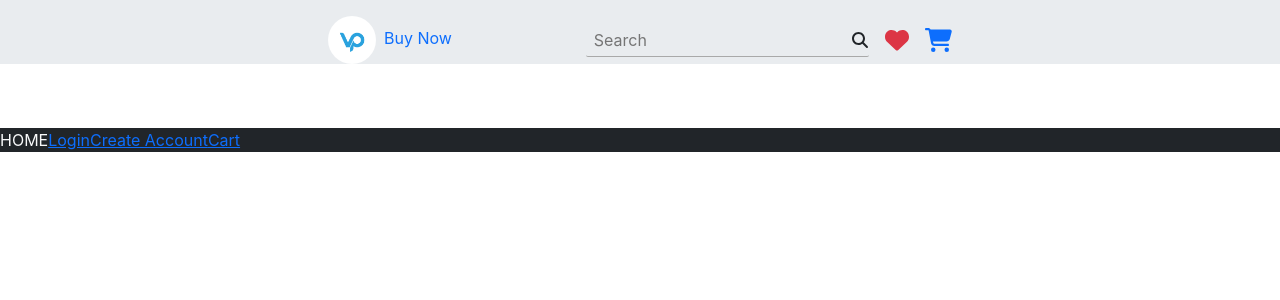
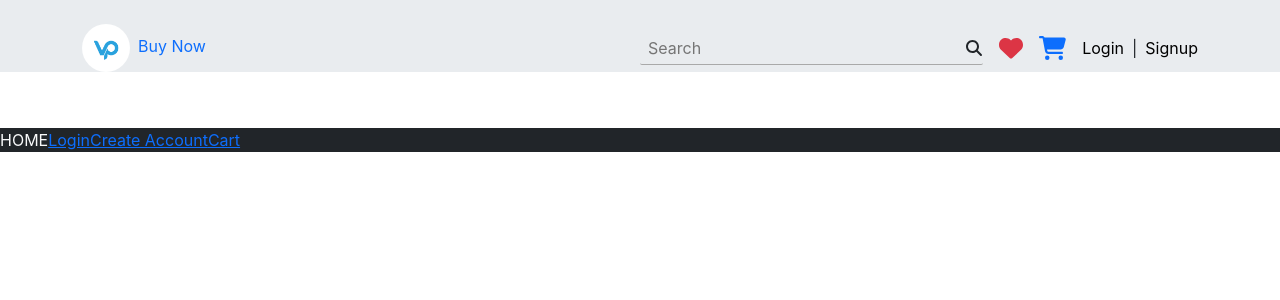
Before and after one commit to vaibhavpandeyprayag/e-commerce-client, a React (Create React App) app: page / in a window 1280 px wide. Shown: the top 300 px of the page. Built offline with nearby package versions, Linux system fonts and the light colour scheme; no server answers.

Commit message:
Added React Context for Auth

```diff
--- a/src/App.css
+++ /dev/null
@@ -1,38 +0,0 @@
-.App {
-  text-align: center;
-}
-
-.App-logo {
-  height: 40vmin;
-  pointer-events: none;
-}
-
-@media (prefers-reduced-motion: no-preference) {
-  .App-logo {
-    animation: App-logo-spin infinite 20s linear;
-  }
-}
-
-.App-header {
-  background-color: #282c34;
-  min-height: 100vh;
-  display: flex;
-  flex-direction: column;
-  align-items: center;
-  justify-content: center;
-  font-size: calc(10px + 2vmin);
-  color: white;
-}
-
-.App-link {
-  color: #61dafb;
-}
-
-@keyframes App-logo-spin {
-  from {
-    transform: rotate(0deg);
-  }
-  to {
-    transform: rotate(360deg);
-  }
-}
--- a/src/App.tsx
+++ b/src/App.tsx
@@ -1,6 +1,4 @@
-import React, { useEffect } from "react";
 import { Routes, Route } from "react-router-dom";
-import "./App.css";
 import AuthPage from "./pages/authPage/AuthPage";
 import { library } from "@fortawesome/fontawesome-svg-core";
 import { fab } from "@fortawesome/free-brands-svg-icons";
--- /dev/null
+++ b/src/components/NavBar.module.css
@@ -0,0 +1,45 @@
+.formControlCustom {
+  width: 100%;
+  color: black;
+  background-color: transparent;
+  border-left: 0;
+  border-top: 0;
+  border-right: 0;
+  border-bottom: 1px solid darkgray;
+  padding: 0.3rem 1.7rem 0.3rem 0.5rem;
+  border-radius: 2px;
+  outline: 0;
+}
+
+.loginSignupLinks1 {
+  display: flex;
+  gap: 0.5rem;
+}
+.loginSignupLinks2 {
+  display: flex;
+  gap: 0.5rem;
+}
+
+/* sm */
+@media (min-width: 576px) {
+}
+
+/* md */
+@media (min-width: 768px) {
+  .loginSignupLinks1 {
+    display: none;
+  }
+}
+@media (max-width: 767px) {
+  .loginSignupLinks2 {
+    display: none;
+  }
+}
+
+/* lg */
+@media (min-width: 992px) {
+}
+
+/* xl */
+@media (min-width: 1200px) {
+}
--- a/src/components/NavBar.tsx
+++ b/src/components/NavBar.tsx
@@ -1,6 +1,6 @@
-import { useEffect } from "react";
+import { useContext, useEffect } from "react";
 import websiteLogo from "../resources/websiteTempLogo.jpg";
-import "./NavBar.css";
+import css from "./NavBar.module.css";
 import { Link } from "react-router-dom";
 import { FontAwesomeIcon } from "@fortawesome/react-fontawesome";
 import {
@@ -8,25 +8,43 @@ import {
   faHeart,
   faMagnifyingGlass,
 } from "@fortawesome/free-solid-svg-icons";
+import { AuthContext } from "../contexts";
 
 function NavBar() {
+  const { authState, setAuthState } = useContext(AuthContext);
   useEffect(() => {
     console.log("NavBar rendered.");
+    console.log(authState);
   }, []);
   return (
-    <div className="w-custom">
-      <div className="d-flex justify-content-between align-items-center">
+    <div className="container-md pt-4">
+      <div className="d-flex flex-md-row flex-column justify-content-between align-items-center">
+        <div className="d-flex w-100 justify-content-between align-items-baseline">
           <Link to="/" className="text-decoration-none">
             <img
-            className="rounded-5 me-2"
+              className="rounded-circle me-2"
               style={{ width: "3rem" }}
               src={websiteLogo}
             />
             Buy Now
+            {authState.firstname}
           </Link>
-        <div className="d-flex align-items-center gap-3">
-          <div className="position-relative">
-            <input className="form-control-custom" placeholder="Search" />
+          <div className={`${css.loginSignupLinks1}`}>
+            <Link to="/auth/login" className="text-black text-decoration-none">
+              Login
+            </Link>
+            <span>|</span>
+            <Link to="/auth/signup" className="text-black text-decoration-none">
+              Signup
+            </Link>
+          </div>
+        </div>
+        <div className="d-flex align-items-center gap-3 w-100">
+          <div className="position-relative flex-grow-1">
+            <input
+              className={`${css.formControlCustom}`}
+              placeholder="Search"
+            />
             <button className="position-absolute end-0 mt-1  btn p-0">
               <FontAwesomeIcon icon={faMagnifyingGlass} />
             </button>
@@ -37,6 +55,15 @@ function NavBar() {
           <Link to="/cart">
             <FontAwesomeIcon icon={faCartShopping} size="xl" />
           </Link>
+          <div className={`${css.loginSignupLinks2}`}>
+            <Link to="/auth/login" className="text-black text-decoration-none">
+              Login
+            </Link>
+            <span>|</span>
+            <Link to="/auth/signup" className="text-black text-decoration-none">
+              Signup
+            </Link>
+          </div>
         </div>
       </div>
       <div></div>
--- /dev/null
+++ b/src/contexts.ts
@@ -0,0 +1,9 @@
+import { createContext } from "react";
+import { AuthContextType } from "./sharedExports";
+
+export const AuthContext = createContext<AuthContextType>({
+  authState: { id: -1, firstname: "" },
+  setAuthState: () => {
+    return {} as any;
+  },
+});
--- a/src/pages/authPage/AuthPage.css
+++ /dev/null
@@ -1,66 +0,0 @@
-.bgImage {
-  /* height: 100vh; */
-  min-height: 100vh;
-  background-size: cover;
-  background-repeat: no-repeat;
-  background-position: center bottom;
-}
-
-.form-control-custom {
-  width: 100%;
-  color: black;
-  border-left: 0;
-  border-top: 0;
-  border-right: 0;
-  border-bottom: 1px solid darkgray;
-  padding: 0.3rem 0.5rem 0.3rem 0.5rem;
-  border-radius: 2px;
-  outline: 0;
-}
-
-.w-custom {
-  width: 100%;
-}
-
-.h-custom {
-  height: 100%;
-}
-
-.smooth {
-  transition: all 0.5s ease-in-out; /* This sets the transition for all properties over 0.3 seconds with an ease-in-out timing function */
-}
-
-/* sm */
-@media (min-width: 576px) {
-  .w-custom {
-    width: 100%;
-  }
-  .h-custom {
-    height: auto;
-  }
-}
-
-/* md */
-@media (min-width: 768px) {
-  .w-custom {
-    width: 100%;
-  }
-
-  .h-custom {
-    height: auto;
-  }
-}
-
-/* lg */
-@media (min-width: 992px) {
-  .w-custom {
-    width: 40%;
-  }
-}
-
-/* xl */
-@media (min-width: 1200px) {
-  .w-custom {
-    width: 30%;
-  }
-}
--- a/src/components/NavBar.css
+++ b/src/pages/authPage/AuthPage.module.css
@@ -1,22 +1,25 @@
-.form-control-custom {
+.bgImage {
+  /* height: 100vh; */
+  min-height: 100vh;
+  background-size: cover;
+  background-repeat: no-repeat;
+  background-position: center bottom;
+}
+
+.formControlCustom {
   width: 100%;
   color: black;
-  background-color: transparent;
   border-left: 0;
   border-top: 0;
   border-right: 0;
   border-bottom: 1px solid darkgray;
-  padding: 0.3rem 1.7rem 0.3rem 0.5rem;
+  padding: 0.3rem 0.5rem 0.3rem 0.5rem;
   border-radius: 2px;
   outline: 0;
 }
 
-.w-custom {
+.wCustom {
   width: 100%;
-}
-
-.h-custom {
-  height: 100%;
 }
 
 .smooth {
@@ -25,35 +28,28 @@
 
 /* sm */
 @media (min-width: 576px) {
-  .w-custom {
+  .wCustom {
     width: 100%;
-  }
-  .h-custom {
-    height: auto;
   }
 }
 
 /* md */
 @media (min-width: 768px) {
-  .w-custom {
-    width: 80%;
-  }
-
-  .h-custom {
-    height: auto;
+  .wCustom {
+    width: 100%;
   }
 }
 
 /* lg */
 @media (min-width: 992px) {
-  .w-custom {
-    width: 60%;
+  .wCustom {
+    width: 40%;
   }
 }
 
 /* xl */
 @media (min-width: 1200px) {
-  .w-custom {
-    width: 50%;
+  .wCustom {
+    width: 30%;
   }
 }
--- a/src/pages/homePage/HomePage.tsx
+++ b/src/pages/homePage/HomePage.tsx
@@ -1,12 +1,48 @@
-import { Route, Routes } from "react-router-dom";
+import { Route, Routes, useNavigate } from "react-router-dom";
+import NavBar from "../../components/NavBar";
+import { useEffect, useState } from "react";
+import { AuthContext } from "../../contexts";
+import { loggedIn } from "../../sharedExports";
 import Home from "../../components/Home";
-import NavBar from "../../components/NavBar";
 import Cart from "../../components/Cart";
 import ErrorPage from "../../components/ErrorPage";
+
 function HomePage() {
+  const navigate = useNavigate();
+  const [authState, setAuthState] = useState({
+    id: -1,
+    firstname: "",
+  });
+
+  useEffect(() => {
+    console.log("HomePage rendered.");
+    const user = JSON.parse(localStorage.getItem("user") as string);
+    console.log(user);
+    if (user !== null)
+      loggedIn(user.token).then((isLoggedIn) => {
+        if (isLoggedIn) {
+          console.log("Already logged in.");
+          setAuthState((prevState) => ({
+            ...prevState,
+            id: user.id,
+            firstname: user.firstname,
+          }));
+          console.log("authState updated.");
+        } else {
+          console.log("Session expired");
+          navigate("/");
+        }
+      });
+    else {
+      console.log("Null token");
+      navigate("/");
+    }
+  }, []);
+
   return (
+    <AuthContext.Provider value={{ authState, setAuthState }}>
       <div className="position-relative">
-      <div className="position-absolute bg-body-secondary d-flex justify-content-center px-3 pt-3 w-100 z-2">
+        <div className="position-absolute bg-body-secondary w-100 z-2">
           <NavBar></NavBar>
         </div>
         <div
@@ -14,13 +50,14 @@ function HomePage() {
           style={{ marginTop: "128px" }}
         >
           <Routes>
-          <Route path="/" element={<Home />}></Route>
-          <Route path="/home" element={<Home />}></Route>
-          <Route path="/cart" element={<Cart />}></Route>
-          <Route path="*" element={<ErrorPage />}></Route>
+            <Route path="/" element={<Home />} />
+            <Route path="/home" element={<Home />} />
+            <Route path="/cart" element={<Cart />} />
+            <Route path="/*" element={<ErrorPage />} />
           </Routes>
         </div>
       </div>
+    </AuthContext.Provider>
   );
 }
 
--- a/src/sharedExports.ts
+++ b/src/sharedExports.ts
@@ -1,19 +1,35 @@
+import { Dispatch, SetStateAction } from "react";
+
 export const BASE_URL = process.env.REACT_APP_BASE_URL as string;
 export interface APIResponse {
   message: string;
   data?: any;
 }
 
+interface AuthContextState {
+  id: number;
+  firstname: string;
+}
+export interface AuthContextType {
+  authState: AuthContextState;
+  setAuthState: Dispatch<SetStateAction<AuthContextState>>;
+}
+
 // returns false if session has expired, or invalid user found
 export const loggedIn = async (token: string) => {
+  try {
     let httpRes = await fetch(`${BASE_URL}/auth/test`, {
       method: "POST",
       headers: { Authorization: token },
     });
     if (!httpRes.ok) {
       console.log("res is not ok");
-    return false;
+      throw new Error("Network response was not ok.");
     }
     console.log("res is ok");
     return true;
+  } catch (error: any) {
+    console.log(error.message);
+    return false;
+  }
 };
```
Also changed, not shown: src/components/Home.tsx (+5 -4 lines), src/pages/authPage/AuthPage.tsx (+31 -33 lines). Lines whose indentation alone changed are shown as unchanged.
